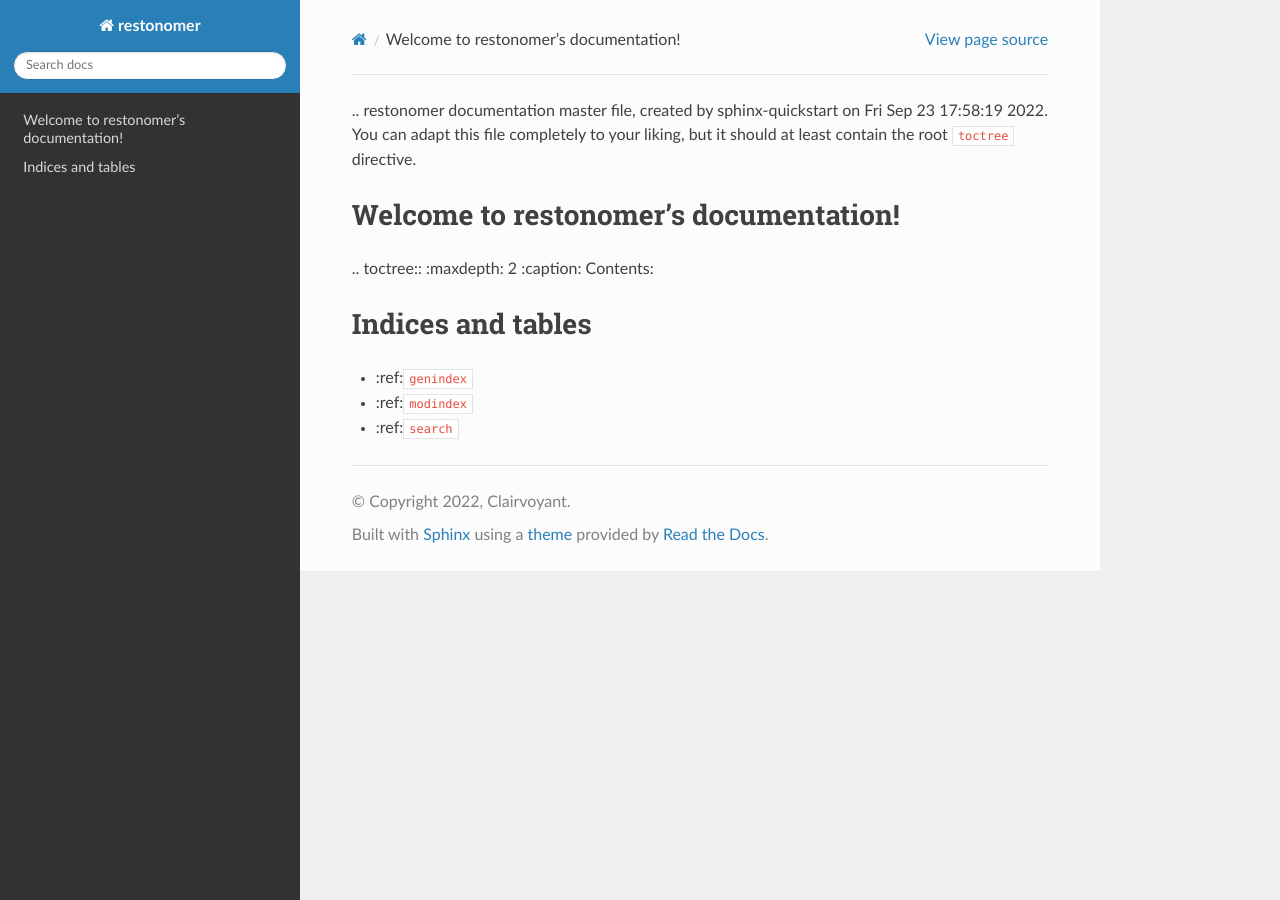
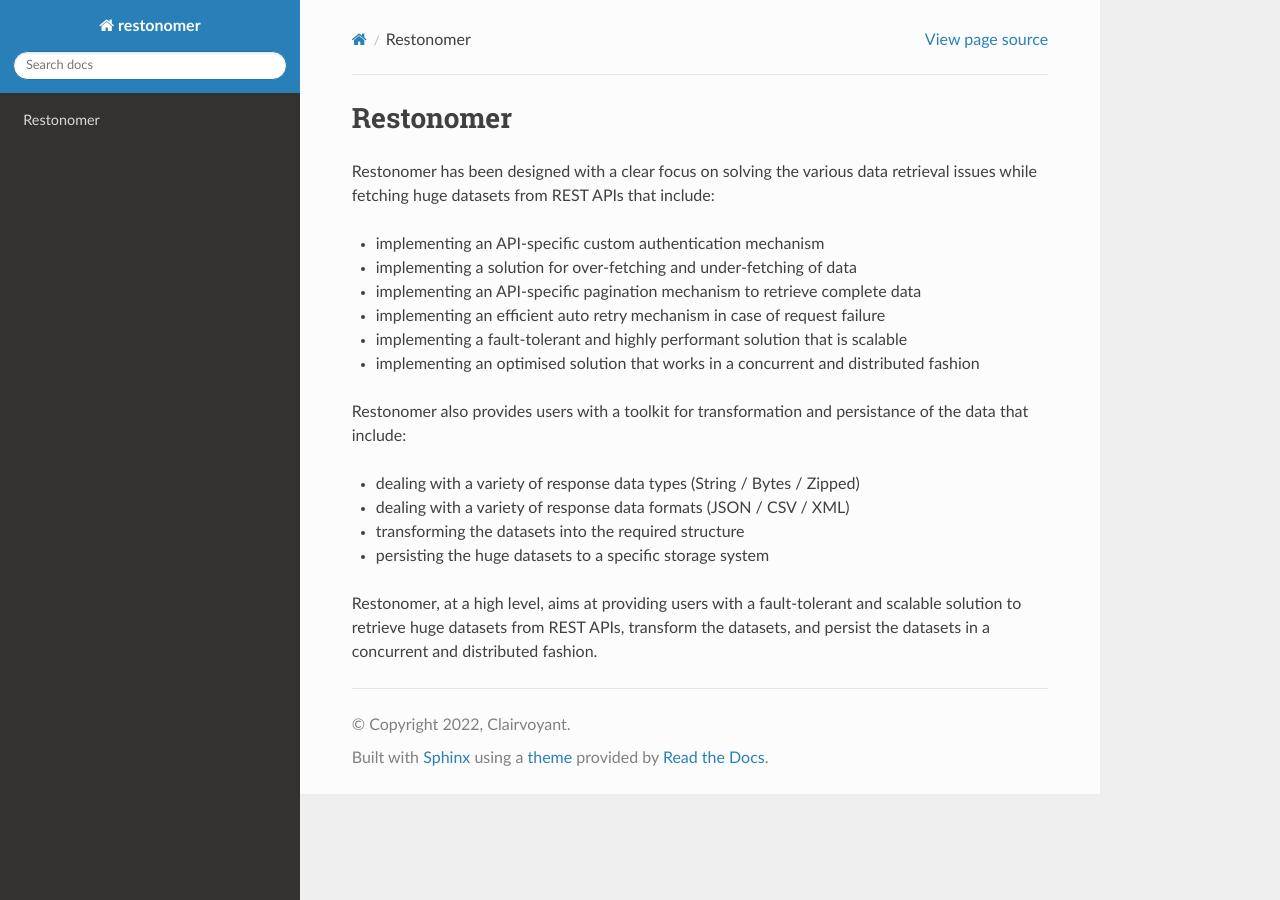
Before and after one commit to teamclairvoyant/restonomer, a Sphinx documentation site: the page built from docs/source/index.md, in a window 1280 px wide. Built offline with Sphinx 7.4.7 and the Read the Docs theme 2.0.0, drawn with Linux system fonts in a browser that asks for light colours.

Commit message:
Modified index.md

```diff
--- a/docs/source/index.md
+++ b/docs/source/index.md
@@ -1,20 +1,30 @@
-.. restonomer documentation master file, created by
-   sphinx-quickstart on Fri Sep 23 17:58:19 2022.
-   You can adapt this file completely to your liking, but it should at least
-   contain the root `toctree` directive.
+# Restonomer
 
-Welcome to restonomer's documentation!
-======================================
+Restonomer has been designed with a clear focus on solving the various data retrieval issues while fetching huge datasets from REST APIs that include:
 
-.. toctree::
-   :maxdepth: 2
-   :caption: Contents:
+* implementing an API-specific custom authentication mechanism
+
+* implementing a solution for over-fetching and under-fetching of data
+
+* implementing an API-specific pagination mechanism to retrieve complete data
+
+* implementing an efficient auto retry mechanism in case of request failure
+
+* implementing a fault-tolerant and highly performant solution that is scalable
+
+* implementing an optimised solution that works in a concurrent and distributed fashion
+
+
+Restonomer also provides users with a toolkit for transformation and persistance of the data that include:
+
+* dealing with a variety of response data types (String / Bytes / Zipped)
+
+* dealing with a variety of response data formats (JSON / CSV / XML)
+
+* transforming the datasets into the required structure
+
+* persisting the huge datasets to a specific storage system
 
 
 
-Indices and tables
-==================
-
-* :ref:`genindex`
-* :ref:`modindex`
-* :ref:`search`
+Restonomer, at a high level, aims at providing users with a fault-tolerant and scalable solution to retrieve huge datasets from REST APIs, transform the datasets, and persist the datasets in a concurrent and distributed fashion.
```
Also changed, not shown: 1 other file.
